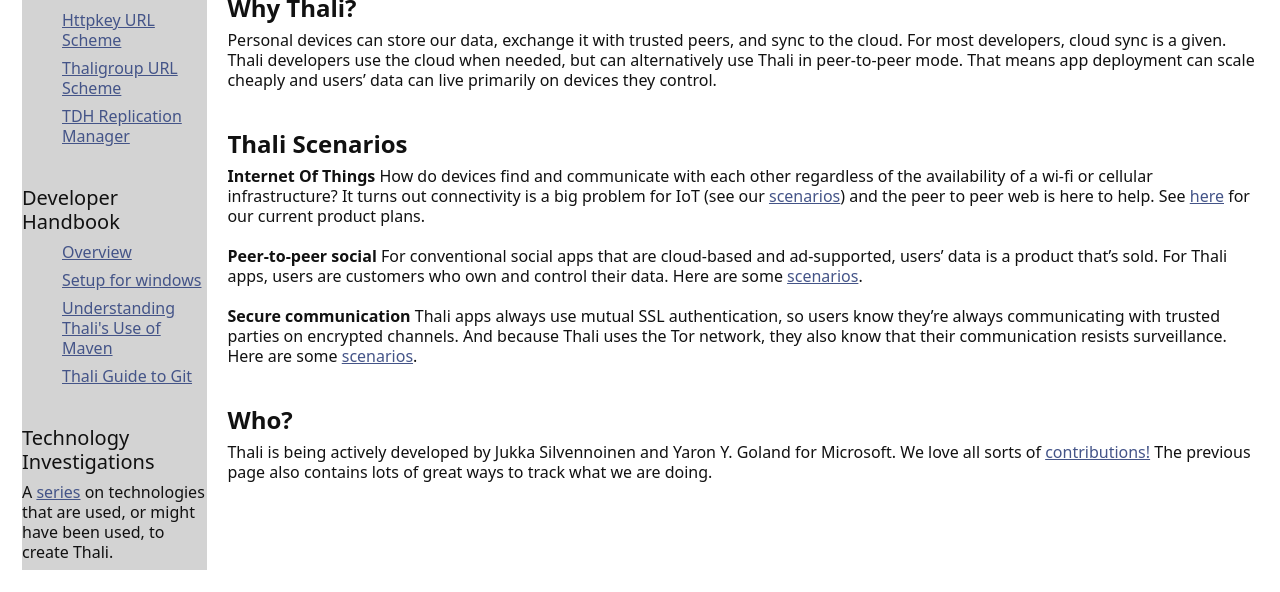
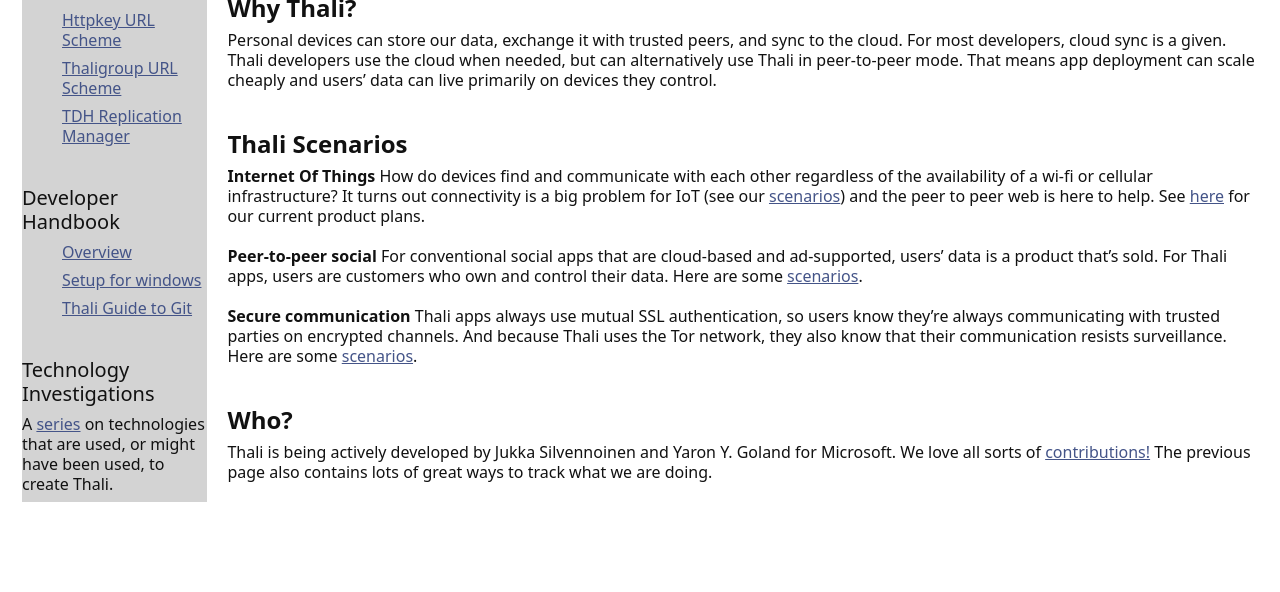
Before and after one commit to thaliproject/thali, a Jekyll site: the page built from index.md, in a window 1280 px wide. Shown: the part 320-912 px from the top of the page. Built offline with Jekyll 4.4.1, drawn with Linux system fonts in a browser that asks for light colours; Markdown is read by kramdown in place of the engine named in the settings.

Commit message:
Update TableOfContents.html

```diff
--- a/_includes/TableOfContents.html
+++ b/_includes/TableOfContents.html
@@ -15,7 +15,6 @@
 <ul style="list-style-type:none">
 <li><a href="DeveloperHandbook">Overview</a></li>
 <li> <a href="SetupForWindows">Setup for windows</a></li>
-<li> <a href="UnderstandingThalisUseOfMaven">Understanding Thali's Use of Maven</a></li>
 <li><a href="ThaliGuideToGit">Thali Guide to Git</a></li>
 </ul>
 <h2>Technology Investigations</h2>
```
